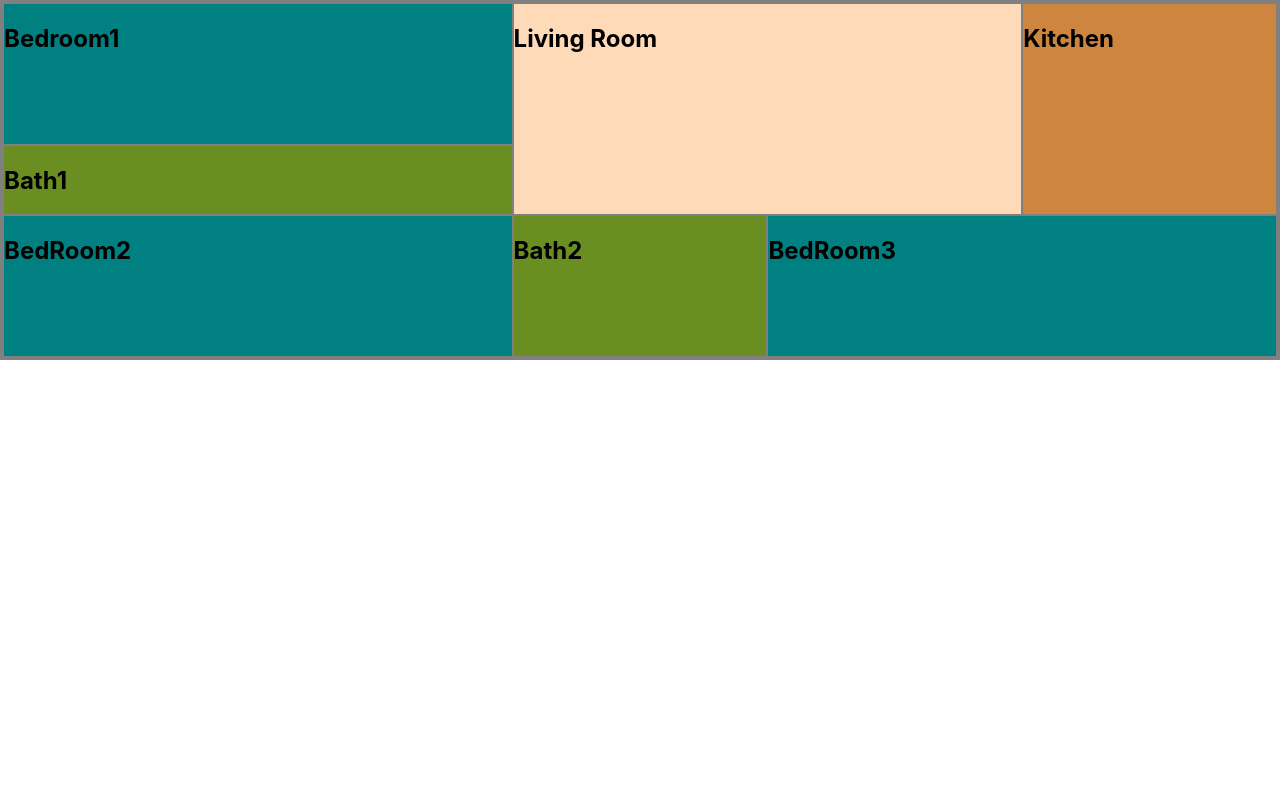
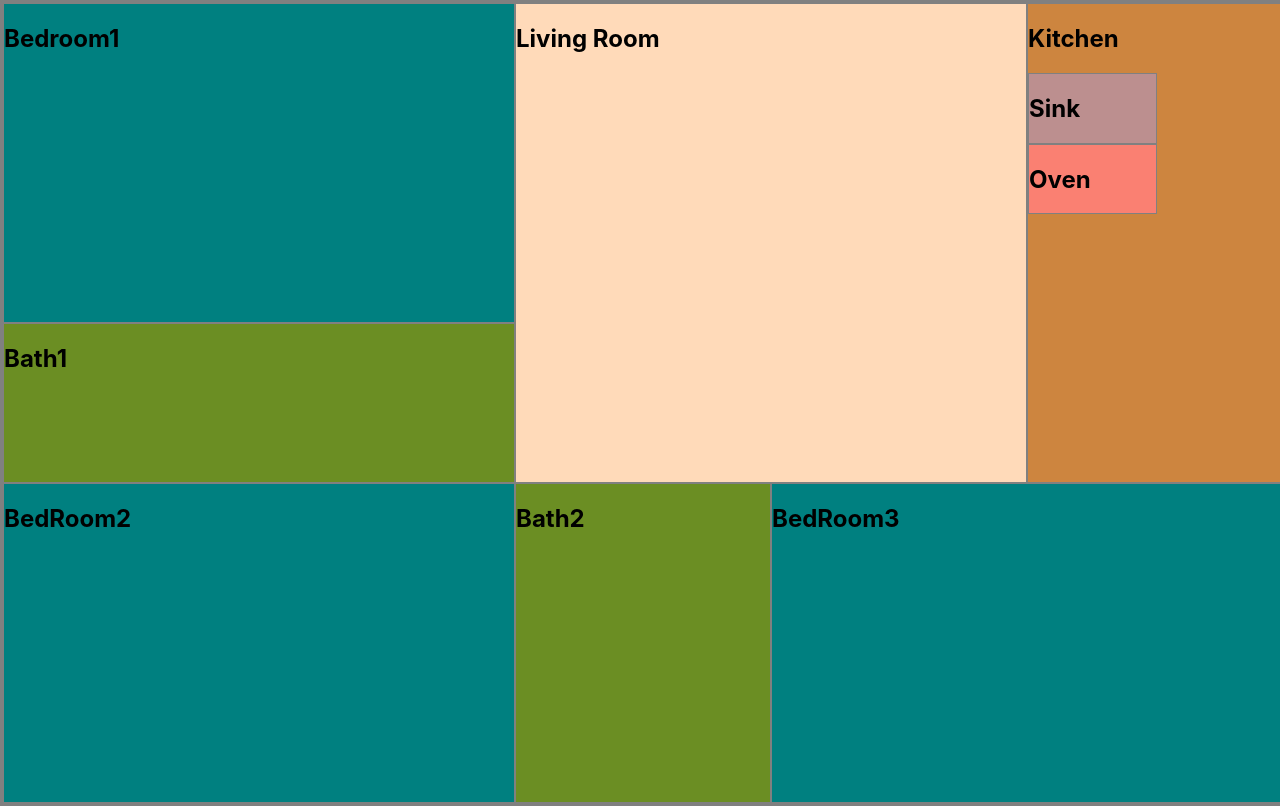
Before and after one commit to JonelSV/reactFunctionalComponents, a React (Create React App) app: page / in a window 1280 px wide. Built offline with nearby package versions, Linux system fonts and the light colour scheme.

Commit message:
'added kitchen components'

```diff
--- a/src/App.css
+++ b/src/App.css
@@ -1,9 +1,3 @@
-#container {
-  border:3px solid blue;
-  background-color: lightgray;
-  width: 100vw;
-  height: 100vh;
-}
 
 div {
   border: 1px solid grey;
@@ -23,6 +17,8 @@ div {
     "FullBath FullBath Living-Room Living-Room Kitchen"
     "Bedroom2 Bedroom2 HalfBath Bedroom3 Bedroom3"
     "Bedroom2 Bedroom2 HalfBath Bedroom3 Bedroom3";
+    width: 100vw;
+    height: 100vh;
 }
 
 .Bedroom1 {
@@ -64,3 +60,13 @@ div {
   z-index: 300;
   background-color: grey;
 }
+
+.Sink {
+  background-color: rosybrown;
+  width: 50%;
+}
+
+.Oven {
+  background-color: salmon;
+  width: 50%;
+}
--- a/src/components/Kitchen.js
+++ b/src/components/Kitchen.js
@@ -1,4 +1,6 @@
 import React from 'react'
+import Oven from './KitchenComponents/Oven';
+import Sink from './KitchenComponents/Sink';
 
 
 const Kitchen = () => {
@@ -7,6 +9,8 @@ const Kitchen = () => {
       <div className='Kitchen'>
 
             <h2>Kitchen</h2>
+            <Sink />
+            <Oven />
 
       </div>
     )
--- /dev/null
+++ b/src/components/KitchenComponents/Oven.js
@@ -0,0 +1,16 @@
+import React from 'react'
+
+
+const Oven = () => {
+
+    return (
+      <div className='Oven'>
+
+            <h2>Oven</h2>
+
+      </div>
+    )
+  }
+
+
+  export default Oven;
--- /dev/null
+++ b/src/components/KitchenComponents/Sink.js
@@ -0,0 +1,16 @@
+import React from 'react'
+
+
+const Sink = () => {
+
+    return (
+      <div className='Sink'>
+
+            <h2>Sink</h2>
+
+      </div>
+    )
+  }
+
+
+  export default Sink;
```
